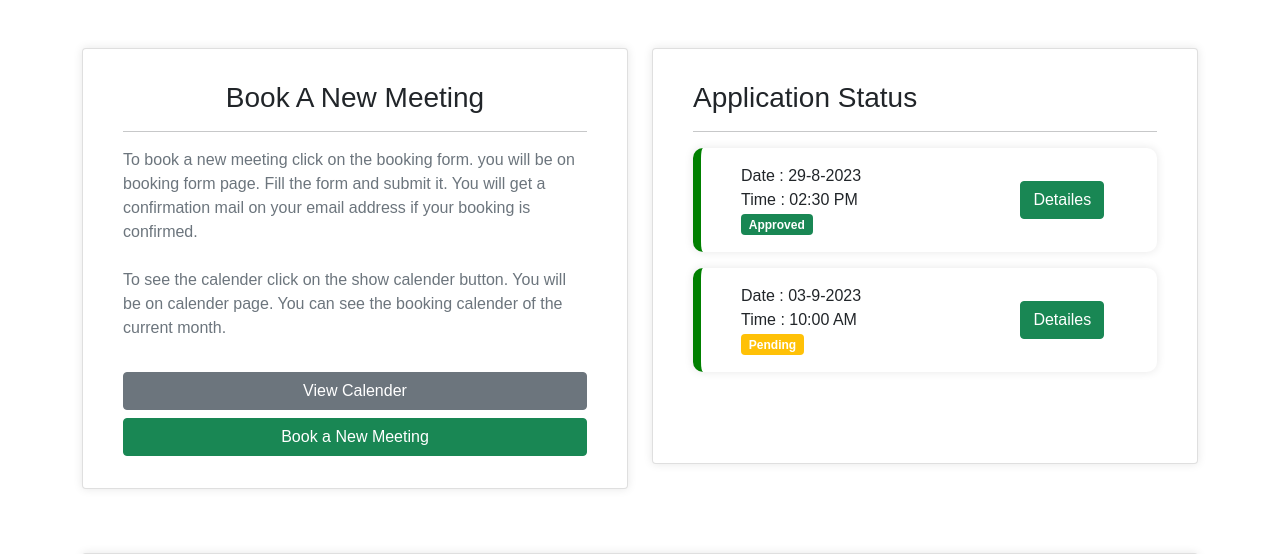
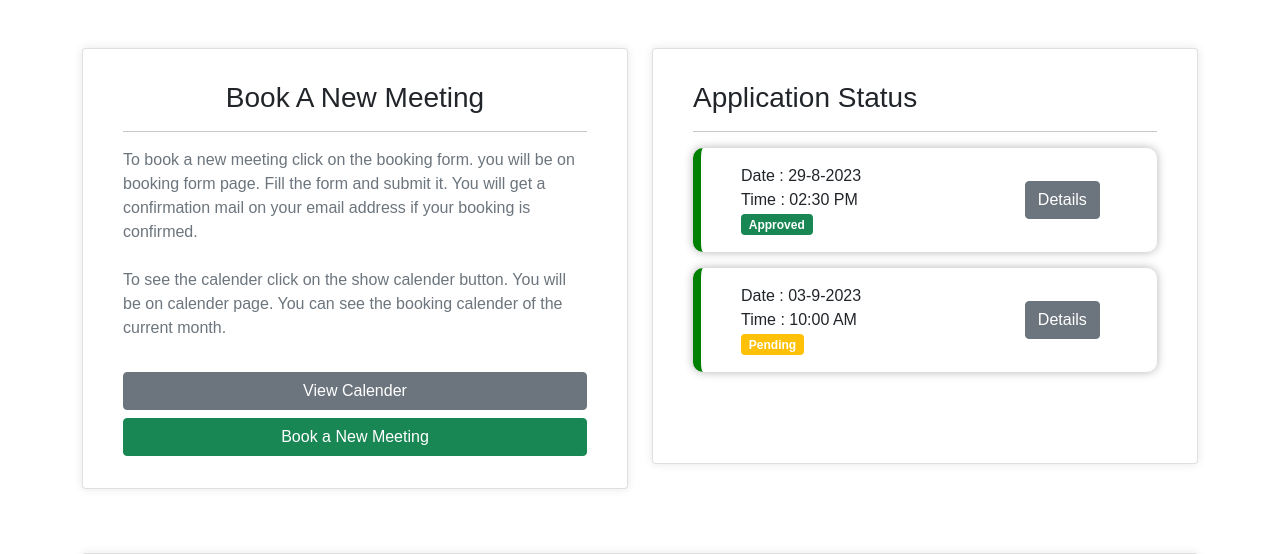
Before and after one commit to hasin023/DLT_BookingForm, a PHP site: page / in a window 1280 px wide. Shown: the top 554 px of the page. Run offline with PHP 8.4, Linux system fonts and the light colour scheme; some libraries are stand-ins or nearby versions.

Commit message:
user dashboard page some color and shadow fixed

```diff
--- a/user_dashboard/index.html
+++ b/user_dashboard/index.html
@@ -80,7 +80,7 @@
                                                 <p><span class="badge bg-success">Approved</span></p>
                                             </div>
                                             <div class="col-md-4 mt-md-0 mt-3 d-flex justify-content-center align-items-center">
-                                                <a href="#" class="btn btn-success">Detailes</a>
+                                                <a href="#" class="btn btn-secondary">Details</a>
                                             </div>
                                         </div>
                                     </div>
@@ -97,7 +97,7 @@
                                                 <p><span class="badge bg-warning">Pending</span></p>
                                             </div>
                                             <div class="col-md-4 mt-md-0 mt-3 d-flex justify-content-center align-items-center">
-                                                <a href="#" class="btn btn-success">Detailes</a>
+                                                <a href="#" class="btn btn-secondary">Details</a>
                                             </div>
                                         </div>
                                     </div>
--- a/user_dashboard/style.css
+++ b/user_dashboard/style.css
@@ -31,7 +31,7 @@ html body{
     background: #fff;
     border-radius: 10px;
     padding: 1rem;
-    box-shadow: 0 0 10px rgba(0,0,0,0.1);
+    box-shadow: 0 0 10px rgba(0,0,0,0.3);
     margin-bottom: 1rem;
     min-height: 10vh;
     border-left: 8px solid green;
```
